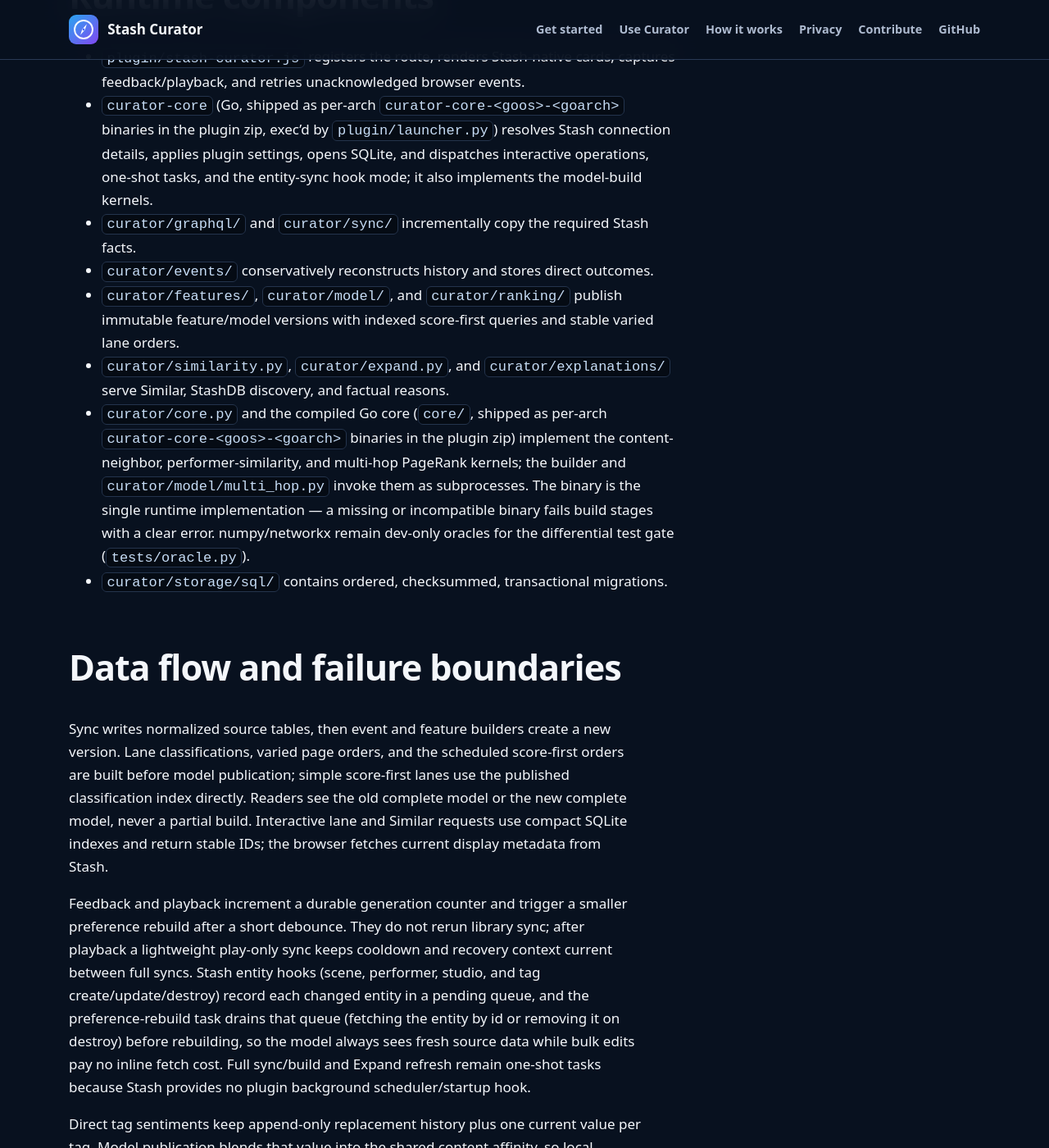
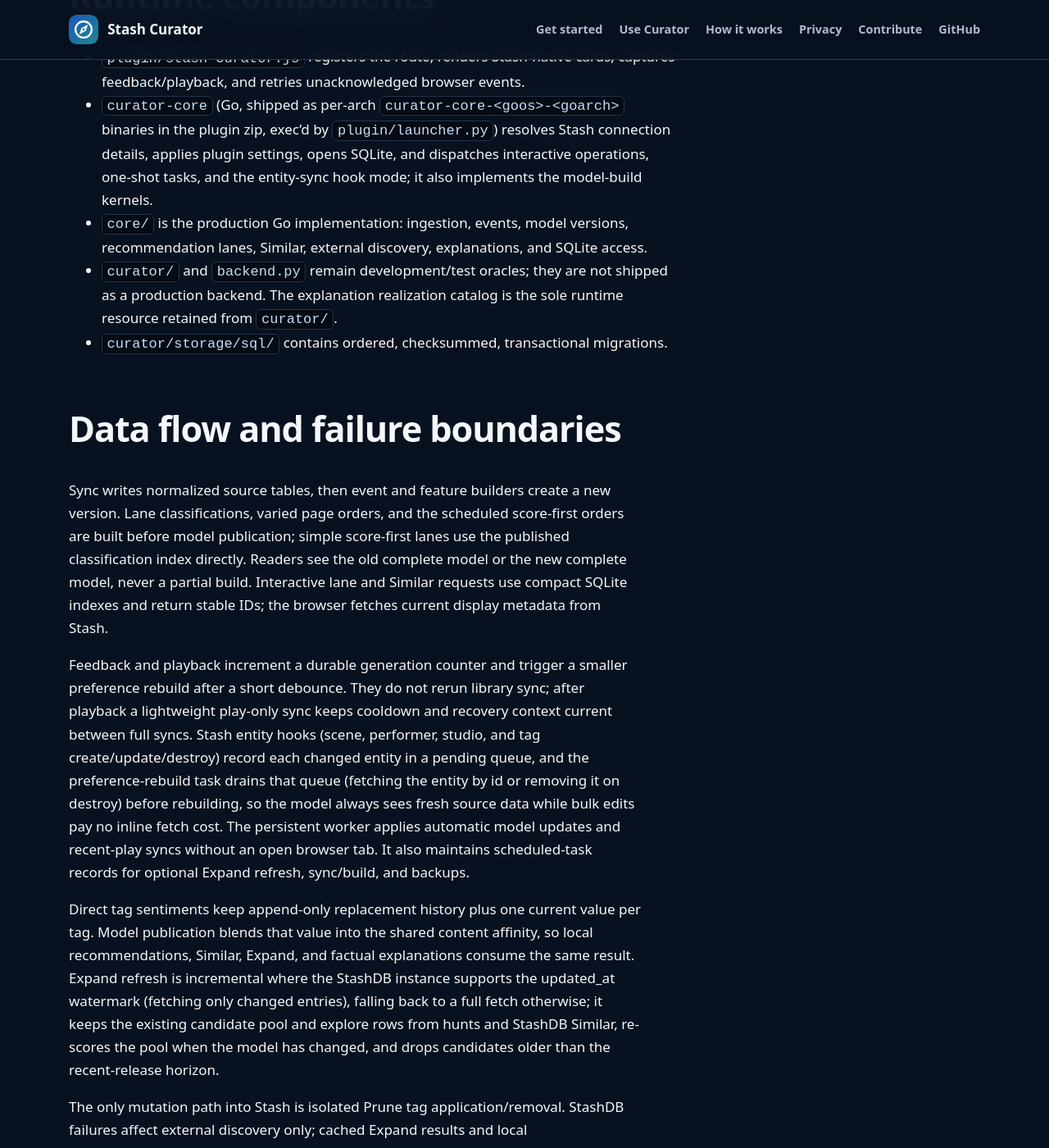
Before and after one commit to mrx-31415/stash-curator, a Jekyll site: the page built from docs/architecture.md, in a window 1280 px wide and 1400 px high, scrolled down 1050 px. Shown: the whole window at 82% size. Built offline with Jekyll 4.4.1, drawn with Linux system fonts in a browser that asks for light colours.

Commit message:
docs: refresh v1 product guidance (#276)
* perf: avoid hydrating full filtered slates

* docs: refresh v1 product guidance

* docs: make showcase mocks match curator ui

* docs: add synthetic cover prompt set

* docs: add qwen cover generator

* docs: add cinematic cover prompts

* docs: capture showcases from real curator ui

* docs: streamline curator showcase assets

* docs: enrich curator tour

* docs: show curator navigation interactions

* docs: smooth curator tour

---------

Co-authored-by: mrx-31415 <mrx-31415@users.noreply.github.com>

```diff
--- a/docs/architecture.md
+++ b/docs/architecture.md
@@ -41,20 +41,11 @@
   connection details, applies plugin settings, opens SQLite, and dispatches
   interactive operations, one-shot tasks, and the entity-sync hook mode; it
   also implements the model-build kernels.
-- `curator/graphql/` and `curator/sync/` incrementally copy the required Stash facts.
-- `curator/events/` conservatively reconstructs history and stores direct outcomes.
-- `curator/features/`, `curator/model/`, and `curator/ranking/` publish immutable
-  feature/model versions with indexed score-first queries and stable varied lane
-  orders.
-- `curator/similarity.py`, `curator/expand.py`, and `curator/explanations/` serve
-  Similar, StashDB discovery, and factual reasons.
-- `curator/core.py` and the compiled Go core (`core/`, shipped as per-arch
-  `curator-core-<goos>-<goarch>` binaries in the plugin zip) implement the
-  content-neighbor, performer-similarity, and multi-hop PageRank kernels; the
-  builder and `curator/model/multi_hop.py` invoke them as subprocesses. The
-  binary is the single runtime implementation — a missing or incompatible
-  binary fails build stages with a clear error. numpy/networkx remain
-  dev-only oracles for the differential test gate (`tests/oracle.py`).
+- `core/` is the production Go implementation: ingestion, events, model versions,
+  recommendation lanes, Similar, external discovery, explanations, and SQLite access.
+- `curator/` and `backend.py` remain development/test oracles; they are not shipped as
+  a production backend. The explanation realization catalog is the sole runtime resource
+  retained from `curator/`.
 - `curator/storage/sql/` contains ordered, checksummed, transactional migrations.
 
 ## Data flow and failure boundaries
@@ -73,9 +64,9 @@
 Stash entity hooks (scene, performer, studio, and tag create/update/destroy) record each
 changed entity in a pending queue, and the preference-rebuild task drains that queue
 (fetching the entity by id or removing it on destroy) before rebuilding, so the model
-always sees fresh source data while bulk edits pay no inline fetch cost. Full
-sync/build and Expand refresh remain one-shot tasks because Stash provides no plugin
-background scheduler/startup hook.
+always sees fresh source data while bulk edits pay no inline fetch cost. The persistent
+worker applies automatic model updates and recent-play syncs without an open browser tab.
+It also maintains scheduled-task records for optional Expand refresh, sync/build, and backups.
 
 Direct tag sentiments keep append-only replacement history plus one current value per
 tag. Model publication blends that value into the shared content affinity, so local
```
Also changed, not shown: docs/contributing.md (+9 -10 lines), docs/getting-started.md (+13 -17 lines), docs/handover.md (+7 -12 lines), docs/index.md (+12 -20 lines), docs/using-curator.md (+16 -4 lines), README.md, docs/assets/showcase-curate.png (added), docs/assets/showcase-discover.png (deleted), docs/assets/showcase-expand.png (deleted), docs/assets/showcase-explanation.png (deleted), docs/assets/showcase-find.png (added), docs/assets/showcase-navigation.gif (added), docs/assets/showcase-prune.png (deleted), docs/assets/showcase-recommendations.png, 2 more files.
